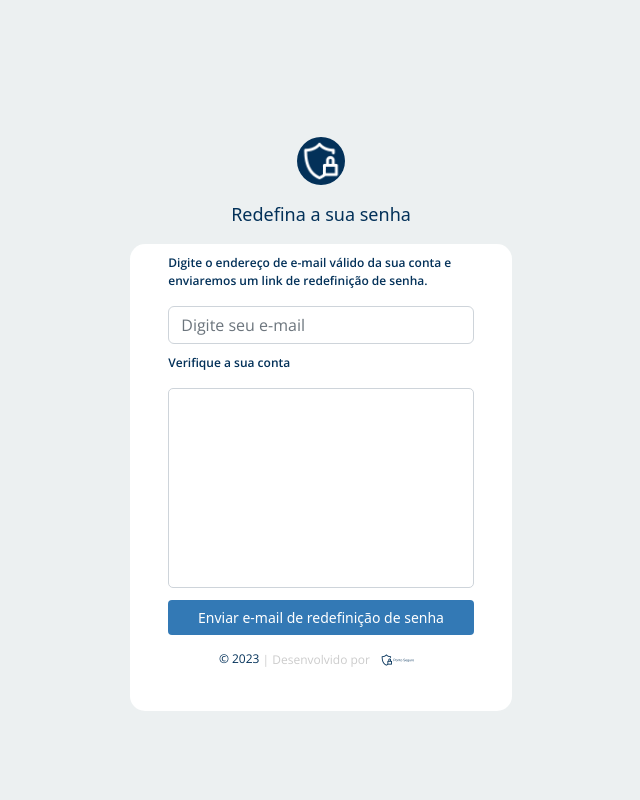
After one commit to VitorAntonioKuhnen/Ponto_Seguro, a Django app: page /accounts/validacao/ in a window 1280 px wide. The commit adds this page. Shown: the whole page, without its empty margins (319-959 px from the left). Run offline with Django 4.2, Linux system fonts and the light colour scheme; some libraries are stand-ins or nearby versions; some web fonts are replaced.

Commit message:
Adicionado tela de Validação de email para a troca de senha

```diff
--- a/accounts/urls.py
+++ b/accounts/urls.py
@@ -4,5 +4,6 @@ from . import views
 
 urlpatterns = [
     path('login/', views.login, name='login'),
+    path('validacao/', views.validacao, name='validacao'),
     # path('logout/', views.logout, name='logout'),
 ]
--- a/accounts/views.py
+++ b/accounts/views.py
@@ -25,3 +25,6 @@ def login(request):
             return redirect(login)
     else:
         return render(request, 'login/login.html')
+
+def validacao(request):
+    return render(request, 'validacao/valida_Email.html')
--- a/home/templates/login/login.html
+++ b/home/templates/login/login.html
@@ -16,7 +16,7 @@
         crossorigin="anonymous" referrerpolicy="no-referrer" />
     <link rel="stylesheet" href="https://cdn.jsdelivr.net/npm/bootstrap@5.2.3/dist/js/bootstrap.bundle.min.js">
     <link rel="stylesheet" href="https://cdn.jsdelivr.net/npm/bootstrap@5.2.3/dist/css/bootstrap.min.css">
-    <link rel="stylesheet" href="{% static 'css/style_login.css' %}">
+    <link rel="stylesheet" href="{% static 'css/style_Login.css' %}">
     <title>Login</title>
 </head>
 
@@ -64,7 +64,7 @@
                         {% endfor %}
                     {% endif %}
                     <button id="btn-hover" name='login' type="submit" class="btn">Autenticar</button>
-                    <a href="#">Esqueceu a senha?</a>
+                    <a href="{% url 'validacao' %}">Esqueceu a senha?</a>
                 </form>
                 <footer class="footer-login">
                     <p class=""> © 2023
--- /dev/null
+++ b/home/templates/validacao/valida_Email.html
@@ -0,0 +1,59 @@
+{% load static %}
+<!DOCTYPE html>
+<html lang="pt-BR">
+
+<head>
+    <meta charset="UTF-8">
+    <meta http-equiv="X-UA-Compatible" content="IE=edge">
+    <meta name="viewport" content="width=device-width, initial-scale=1.0">
+    <link rel="preconnect" href="https://fonts.googleapis.com">
+    <link rel="preconnect" href="https://fonts.gstatic.com" crossorigin>
+    <link
+        href="https: //fonts.googleapis.com/css2?family= Nunito :wght@200;300;400;500;600 & family= Open+Sans:wght@300;400;600 & display=swap"
+        rel="stylesheet">
+    <link rel="stylesheet" href="https://cdnjs.cloudflare.com/ajax/libs/font-awesome/6.3.0/css/all.min.css"
+        integrity="sha512-SzlrxWUlpfuzQ+pcUCosxcglQRNAq/DZjVsC0lE40xsADsfeQoEypE+enwcOiGjk/bSuGGKHEyjSoQ1zVisanQ=="
+        crossorigin="anonymous" referrerpolicy="no-referrer" />
+    <link rel="stylesheet" href="https://cdn.jsdelivr.net/npm/bootstrap@5.2.3/dist/js/bootstrap.bundle.min.js">
+    <link rel="stylesheet" href="https://cdn.jsdelivr.net/npm/bootstrap@5.2.3/dist/css/bootstrap.min.css">
+    <link rel="stylesheet" href="{% static 'css/style_Valida_Email.css' %}">
+    <title>Password_reset</title>
+</head>
+
+<body>
+    <div class="container col-sx-6 col-sm-6 col-md-8 pt-5">
+        <div class="content col-xs-10">
+            <label class="logo">
+                <img src="{% static 'image/logo_400x400 branco.png' %}" alt="">
+            </label>
+            <p class=" text1 pt-3">Redefina a sua senha</p>
+            <div class="column">
+
+                <form class="form">
+                    <p class="form-text1"><b> Digite o endereço de e-mail válido da sua conta e
+                        enviaremos um link de
+                        redefinição de senha.</b></p>
+                    <div id="input" class="input-group flex-nowrap col-sm-9">
+                        <input type="text" class="form-control" placeholder="Digite seu e-mail" aria-label="Email">
+                    </div>
+                    <p class="form-text2"> <b> Verifique a sua conta</b></p>
+                    <div id="verificar" class=col-sm-9 p-3>
+                    </div>
+                    <button id="btn-hover" class="btn">Enviar e-mail de redefinição de senha</button>
+                    <footer class="footer-login">
+                        <p class=""> © 2023
+                            <span> | Desenvolvido por</span>
+                            <img src="{% static 'image/logo_400x400 ponto seguro de lado.png' %}" alt="">
+
+                        </p>
+                    </footer>
+                </form>
+            </div>
+
+        </div>
+
+
+    </div>
+</body>
+
+</html>
--- /dev/null
+++ b/templates/static/css/style_Valida_Email.css
@@ -0,0 +1,165 @@
+@import url('https://fonts.googleapis.com/css2? family= Nunito:ital,wght@0,300;0,400;0,600;1,300;1,600 & family= Open+Sans:wght@300;400; 600 & display=swap');
+
+* {
+    margin: 0;
+    padding: 0;
+    box-sizing: border-box;
+    list-style: none;
+    text-decoration: none;
+
+}
+
+.container {
+    display: flex;
+    justify-content: center;
+    align-items: center;
+    height: 100vh;
+    min-width: 100%;
+    background-color: #ecf0f1;
+
+}
+
+.content {
+    /* position: absolute; */
+    border-radius: 15px;
+    display: flex;
+    justify-content: space-between;
+    align-items: center;
+    /* justify-content: center;
+    align-items: center; */
+    flex-direction: column;
+
+
+}
+
+.column {
+    position: relative;
+    height: 50%;
+    width: 70%;
+    border-radius: 15px;
+    background-color: #ffffff;
+    display: flex;
+    justify-content: center;
+    align-items: center;
+    flex-direction: column;
+    font-size: 24px;
+    color: #033159;
+    font-family: 'Open Sans', sans-serif;
+
+}
+.form-text1, .form-text2{
+    font-size: 12px;
+    margin-top: 10px;
+}
+
+.text1 {
+    font-size: 18px;
+    color: #033159;
+    display: flex;
+
+}
+#input {
+    font-size: 12px;
+}
+.logo img {
+    width: 3rem;
+    font-size: 40%;
+    border-radius: 155px;
+    background-color: #033159;
+}
+
+
+.label {
+    text-shadow: none !important;
+    font-size: 13px;
+    font-weight: 300;
+    line-height: 0;
+    text-align: center;
+    white-space: nowrap;
+    /* vertical-align: baseline; */
+
+}
+
+#verificar {
+    background-color: transparent;
+    border-radius: 5px;
+    border: 1px solid #CED4DA;
+    height: 25vh;
+    width: 100%;
+}
+
+
+
+.form {
+    display: flex;
+    flex-direction: column;
+    max-width: 80%;
+    /* margin-top: 5px; */
+
+}
+
+
+.btn {
+    border-radius: 4px;
+    background: #3379B5;
+    padding: 7px 14px;
+    margin-top: 12px;
+    cursor: pointer;
+    border: none;
+    color: #fff;
+    font-size: 14px;
+    font-family: system-ui, -apple-system, BlinkMacSystemFont, 'Segoe UI', Roboto, Oxygen, Ubuntu, Cantarell, 'Open Sans', 'Helvetica Neue', sans-serif;
+    width: 100%;
+    align-self: center;
+}
+
+.btn:hover {
+    background-color: #2b6699;
+    color: #fff;
+    border: 1px solid none;
+
+}
+
+.footer-login {
+    margin-bottom: 5%;
+    font-family: 'Open Sans', sans-serif;
+    text-align: center;
+    justify-content: space-around;
+}
+
+.footer-login > p > img {
+    width: 50px;
+    vertical-align: middle;
+    font-size: 20px;
+}
+
+.footer-login span {
+    color: #ccc;
+    margin-top: -2px;
+}
+
+.footer-login p {
+    color: #033159;
+    font-size: 12px;
+    margin-bottom: 10px;
+}
+
+@media (max-width: 600px) {
+
+    /* .container {
+        width: 100%;
+        display: none;
+    } */
+    .container {
+        width: 100%;
+        background-color: #fff;
+
+    }
+    .column {
+        justify-content: center;
+        align-items: center;
+        width: 90%;
+
+    }
+
+}
```
Also changed, not shown: conf/settings.py (+13 -6 lines), db.sqlite3 (added).
